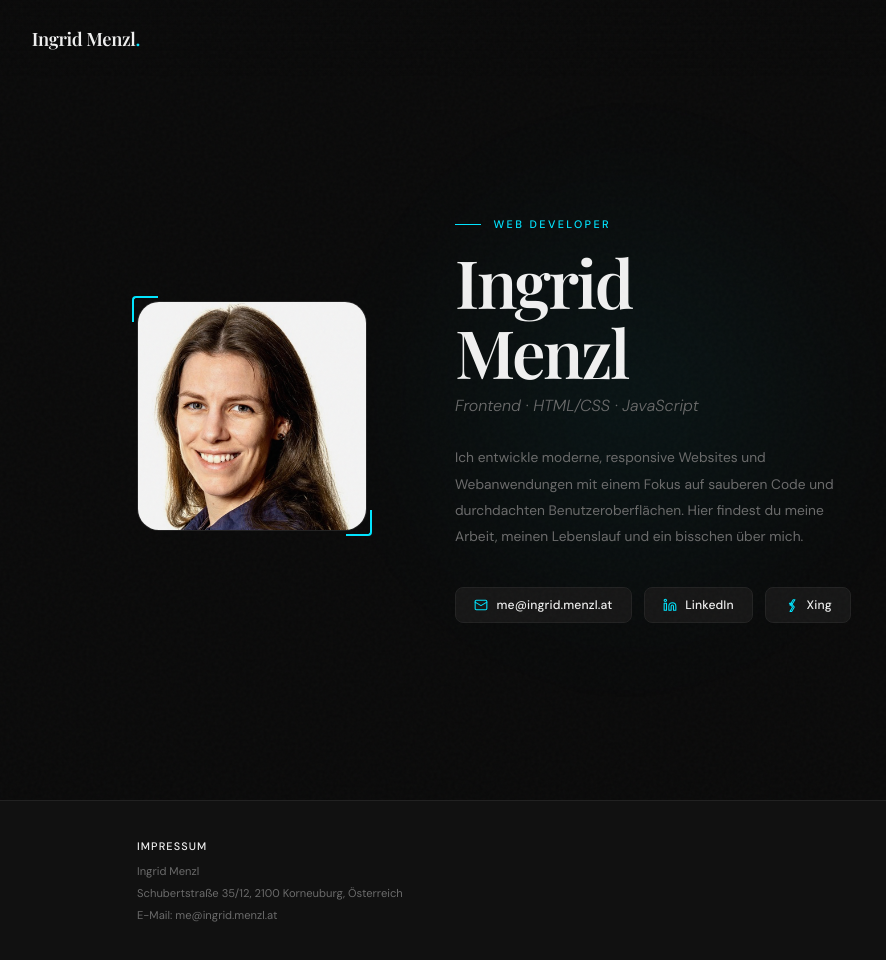
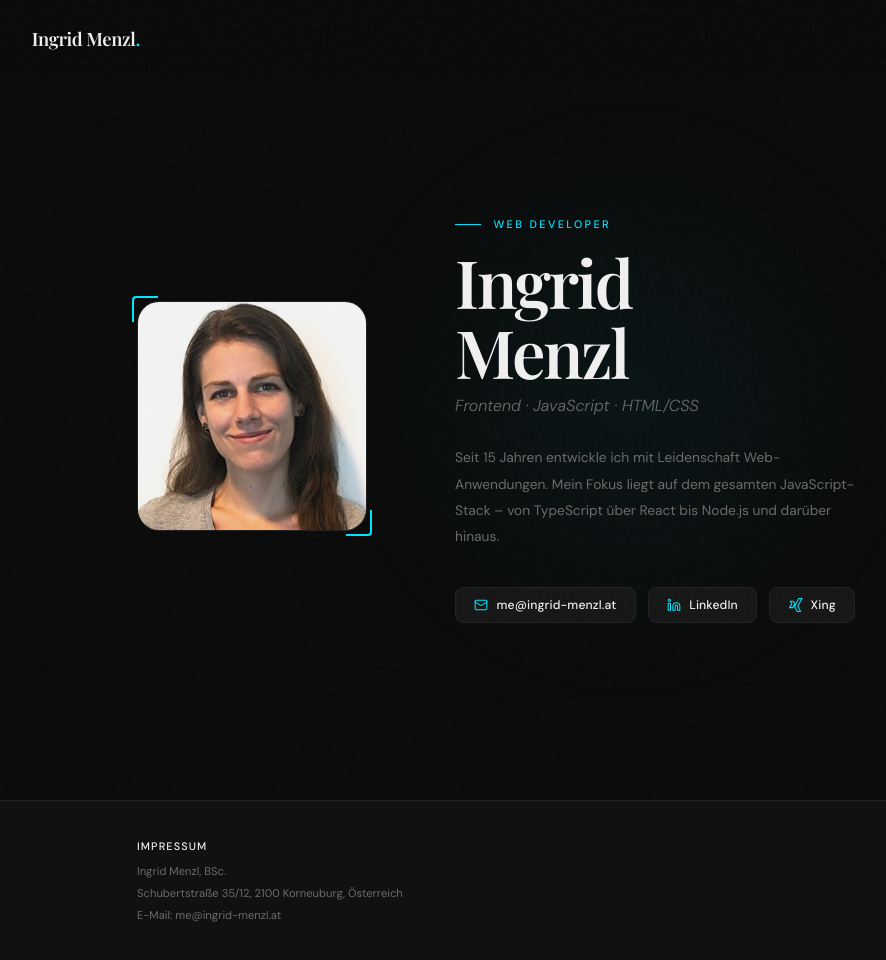
Before and after one commit to ingridursula/me, a plain HTML site: page index.html in a window 1280 px wide. Shown: the whole page, without its empty margins (13-899 px from the left). Drawn offline with Linux system fonts and the light colour scheme.

Commit message:
div Verbesserungen

```diff
--- a/assets/style.css
+++ b/assets/style.css
@@ -168,6 +168,7 @@ nav {
 }
 
 .photo-frame img {
+  width: 228px;
   opacity: 95%;
 }
 
--- a/index.html
+++ b/index.html
@@ -22,25 +22,25 @@
 
     <div class="photo-wrapper">
       <div class="photo-frame">
-        <img src="assets/foto.jpg" width="228" alt="Bewerbungsfoto"/>
+        <img src="assets/photo_small.jpg" alt="Bewerbungsfoto"/>
       </div>
     </div>
 
     <div class="hero-text">
       <div class="hero-tag">Web Developer</div>
       <h1 class="hero-name">Ingrid<br>Menzl</h1>
-      <p class="hero-title">Frontend · HTML/CSS · JavaScript</p>
+      <p class="hero-title">Frontend · JavaScript · HTML/CSS</p>
       <p class="hero-bio">
-        Ich entwickle moderne, responsive Websites und Webanwendungen mit einem Fokus auf sauberen Code und durchdachten Benutzeroberflächen. Hier findest du meine Arbeit, meinen Lebenslauf und ein bisschen über mich.
+        Seit 15 Jahren entwickle ich mit Leidenschaft Web-Anwendungen. Mein Fokus liegt auf dem gesamten JavaScript-Stack – von TypeScript über React bis Node.js und darüber hinaus.
       </p>
 
       <div class="contact-row">
-        <a href="mailto:me@ingrid.menzl.at" class="contact-btn">
+        <a href="mailto:me@ingrid-menzl.at" class="contact-btn">
           <svg viewBox="0 0 24 24" fill="none" stroke="currentColor" stroke-width="1.8" stroke-linecap="round" stroke-linejoin="round">
             <rect x="2" y="4" width="20" height="16" rx="2"/>
             <path d="M22 7l-10 6L2 7"/>
           </svg>
-          <span>me@ingrid.menzl.at</span>
+          <span>me@ingrid-menzl.at</span>
         </a>
         <a href="https://www.linkedin.com/in/ingrid-menzl/" class="contact-btn" target="_blank">
           <svg viewBox="0 0 24 24" fill="none" stroke="currentColor" stroke-width="1.8" stroke-linecap="round" stroke-linejoin="round">
@@ -51,9 +51,12 @@
           LinkedIn
         </a>
         <a href="https://www.xing.com/profile/Ingrid_Menzl" class="contact-btn" target="_blank">
-          <svg viewBox="0 0 24 24" fill="none" stroke="currentColor" stroke-width="1.8" stroke-linecap="round" stroke-linejoin="round">
-            <path d="M7.5 9l5.5 6.5-4.5 7.5h3l4.5-7.5L10.5 9H7.5z"/>
-            <path d="M14 3l-5.5 9h3l5.5-9H14z"/>
+<!--          <svg xmlns="http://www.w3.org/2000/svg" fill="none" viewBox="0 0 24 24" height="24" width="24">-->
+<!--            <path fill="#000000" fill-rule="evenodd" d="M16.707 1h5.646L15.07 14.007 19.83 23H14.2l-4.768 -9.007L16.707 1ZM2.097 5.5h5.18l2.807 4.491L6.287 16.5H1.13l3.787 -6.491L2.098 5.5Z" clip-rule="evenodd" stroke-width="1"></path>-->
+<!--          </svg>-->
+
+          <svg xmlns="http://www.w3.org/2000/svg" fill="none" viewBox="0 0 24 24" height="24" width="24">
+            <path fill="none" stroke="currentColor" stroke-width="1.8" stroke-linecap="round" stroke-linejoin="round" d="M16.707 1h5.646L15.07 14.007 19.83 23H14.2l-4.768 -9.007L16.707 1ZM2.097 5.5h5.18l2.807 4.491L6.287 16.5H1.13l3.787 -6.491L2.098 5.5Z"></path>
           </svg>
           Xing
         </a>
@@ -65,9 +68,9 @@
   <div class="footer-inner">
     <div class="footer-legal">
       <strong>Impressum</strong>
-      Ingrid Menzl<br>
+      Ingrid Menzl, BSc.<br>
       Schubertstraße 35/12, 2100 Korneuburg, Österreich<br>
-      E-Mail: <a href="mailto:me@ingrid.menzl.at">me@ingrid.menzl.at</a><br>
+      E-Mail: <a href="mailto:me@ingrid-menzl.at">me@ingrid-menzl.at</a><br>
       </div>
     </div>
 </footer>
```
Also changed, not shown: assets/photo_small.jpg (added).
